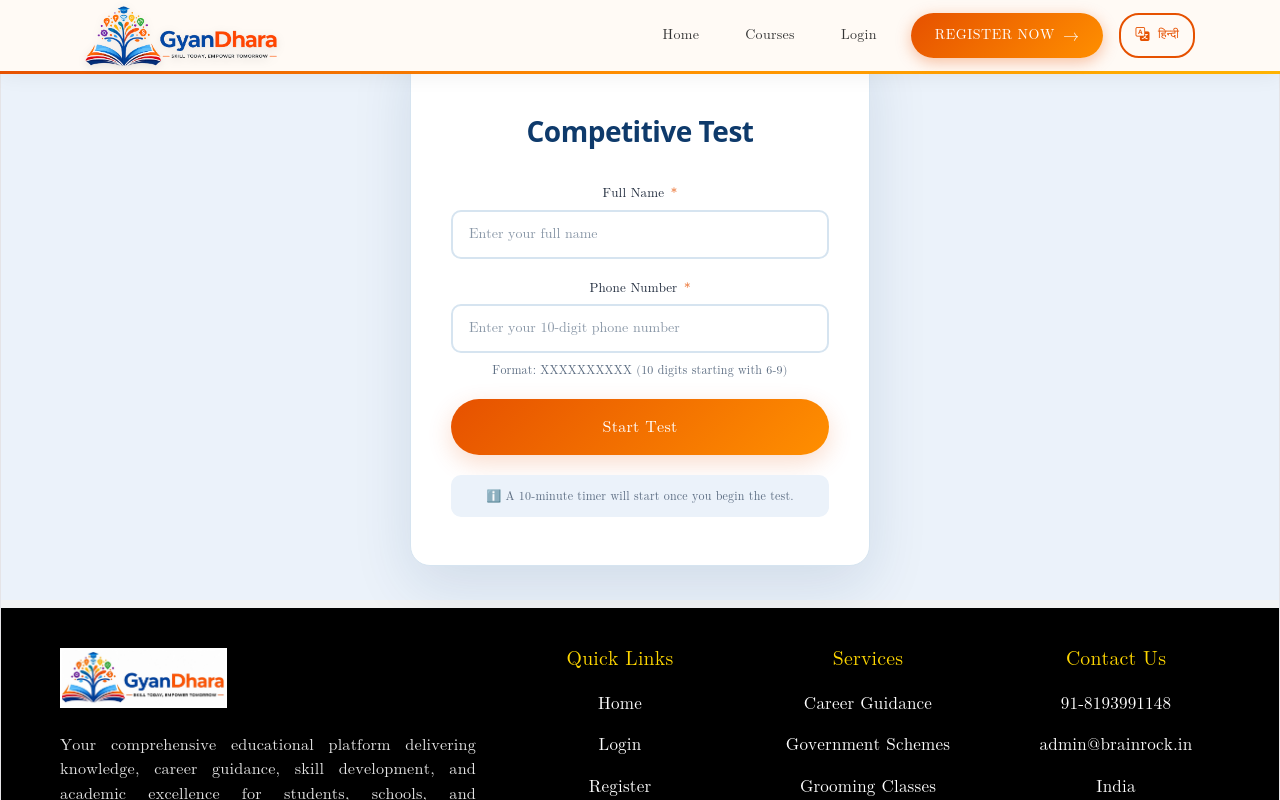
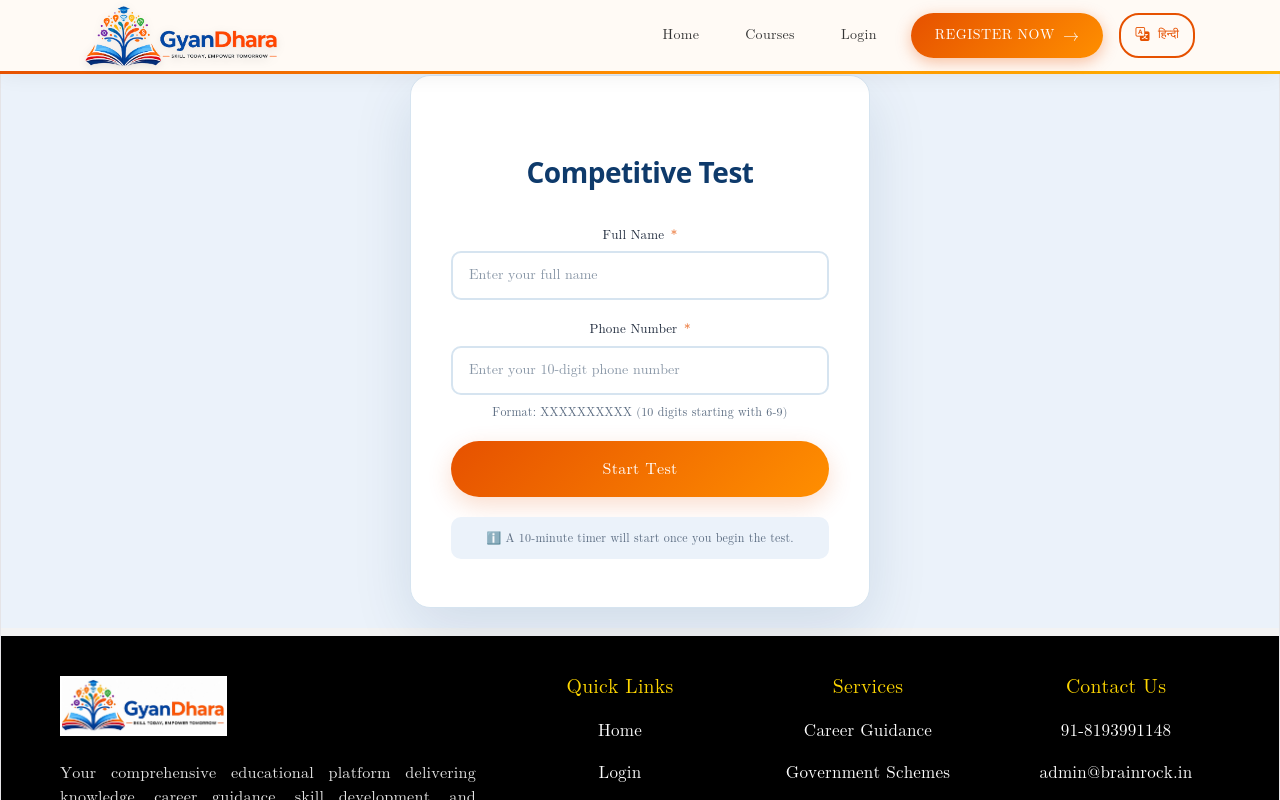
Before and after one commit to VAIBHAVTOMAR321/Gyandhara, a React (Vite) app: page /gyandhara/Competitive in a window 1280 px wide. Shown: the top 800 px of the page. Built offline with nearby package versions, Linux system fonts and the light colour scheme.

Commit message:
updated test card

```diff
--- a/src/assets/css/comp.css
+++ b/src/assets/css/comp.css
@@ -75,6 +75,7 @@
   padding: 48px 40px;
   width: 100%;
   max-width: 460px;
+  margin-top: 55px !important;
   border: 1px solid var(--comp-border);
 }
 
```
